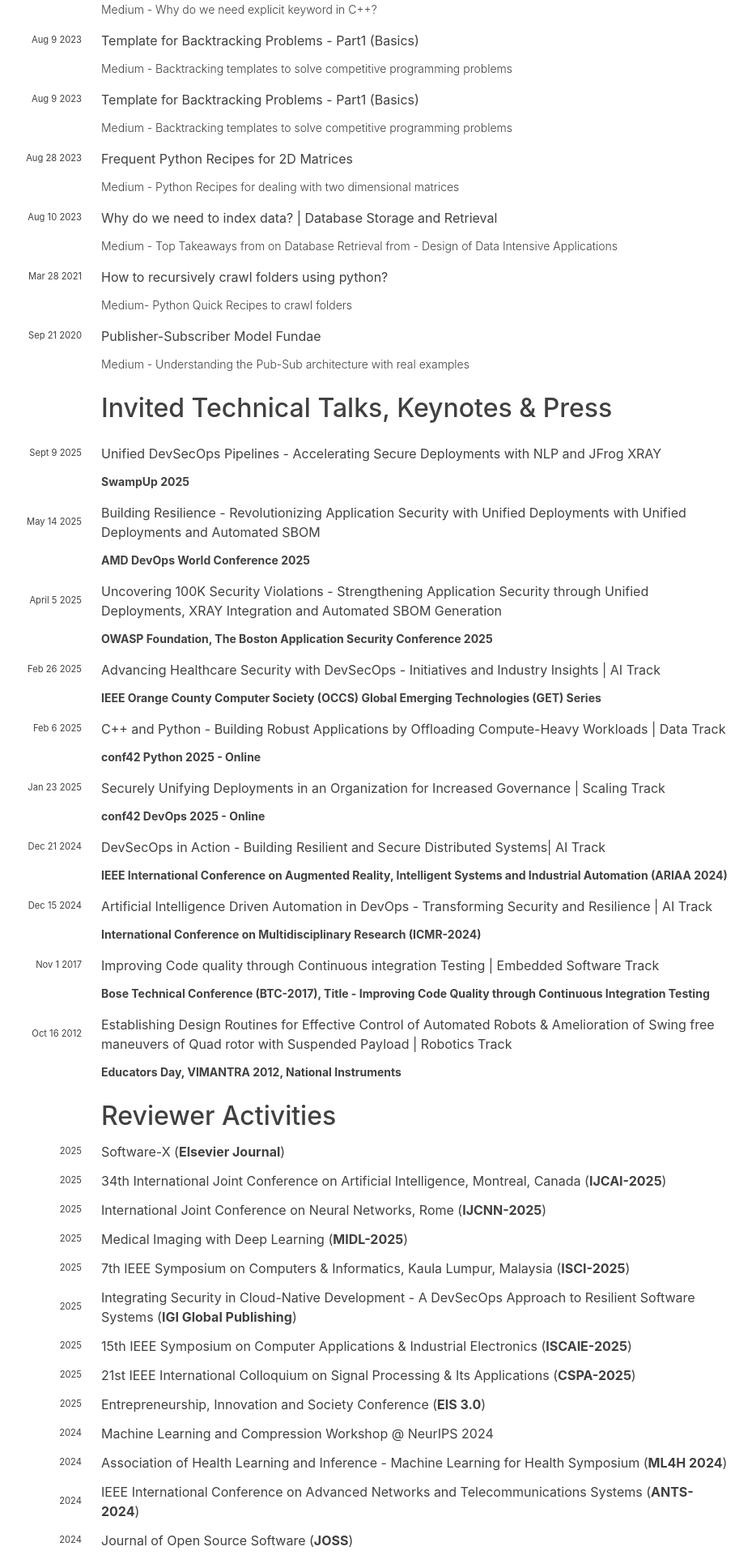
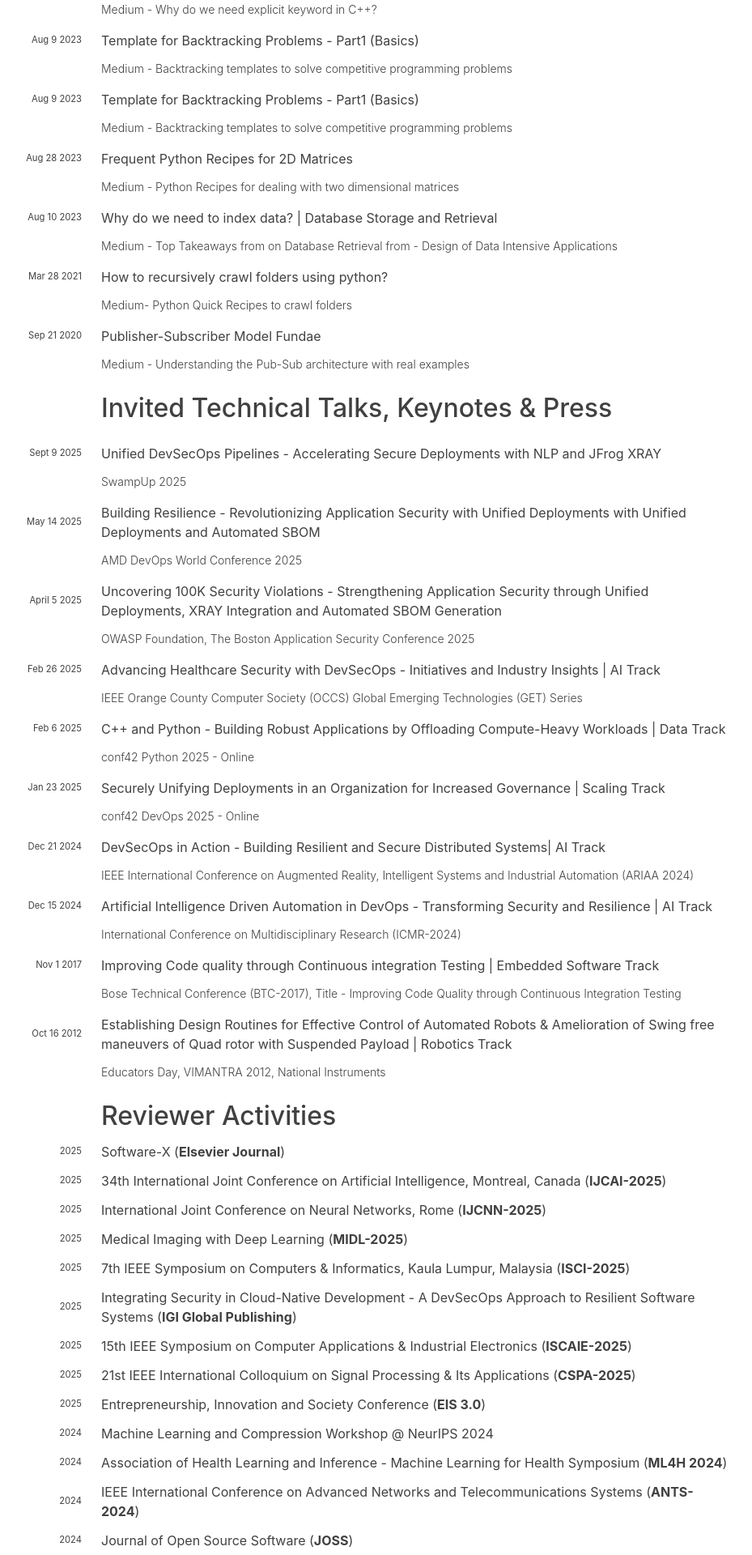
Before and after one commit to hariharanragothaman/hariharanragothaman.github.io, a Jekyll site: the page built from cv.md, in a window 1280 px wide. Shown: the part 4165-6085 px from the top of the page at 81% size, without its empty margins (207-1136 px from the left). Built offline with Jekyll 4.4.1, drawn with Linux system fonts in a browser that asks for light colours; nearby versions of some CDN libraries; some web fonts are replaced.

Commit message:
Polishes and Updates

```diff
--- a/_includes/cv/press.html
+++ b/_includes/cv/press.html
@@ -3,7 +3,7 @@
 {{ press.title }}
 <div class="cv-description">
 {% for item in press.publisher %}
-	<a href="{{ item.url }}"> <strong>{{ item.name }}</strong></a>{% if forloop.last == false %}, {% endif %}
+	<a href="{{ item.url }}"> {{ item.name }} </a>{% if forloop.last == false %}, {% endif %}
 {% endfor %}
 </div>
 
```
